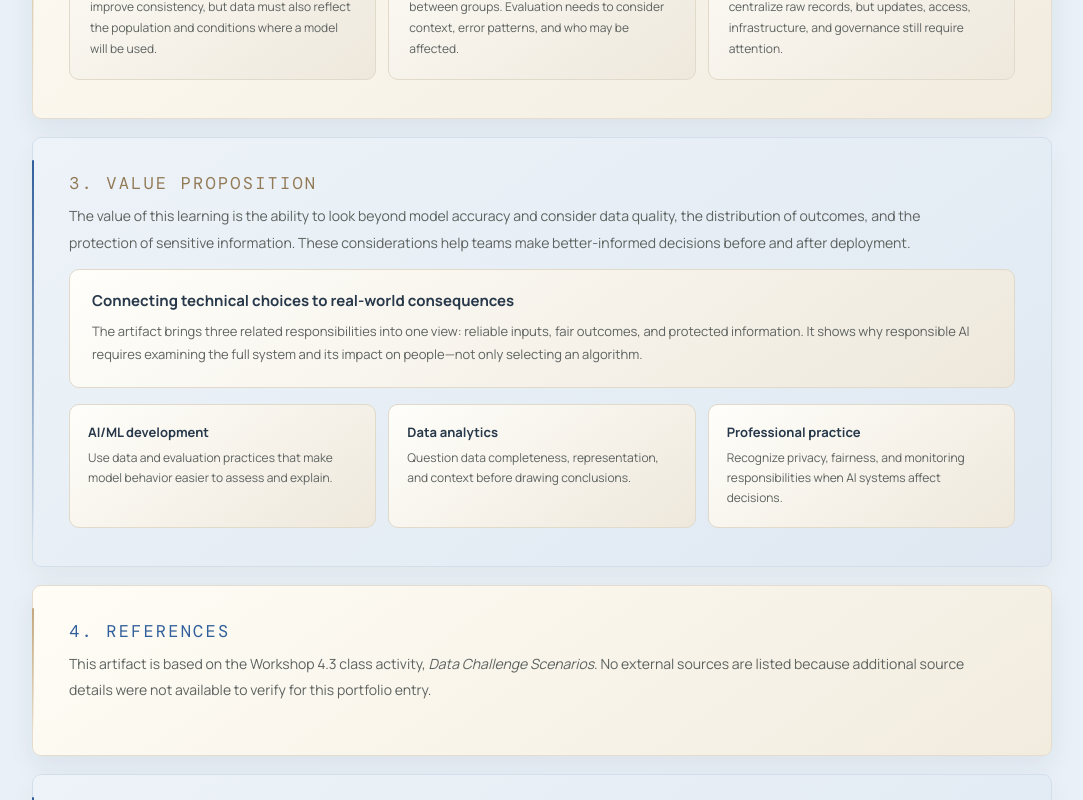
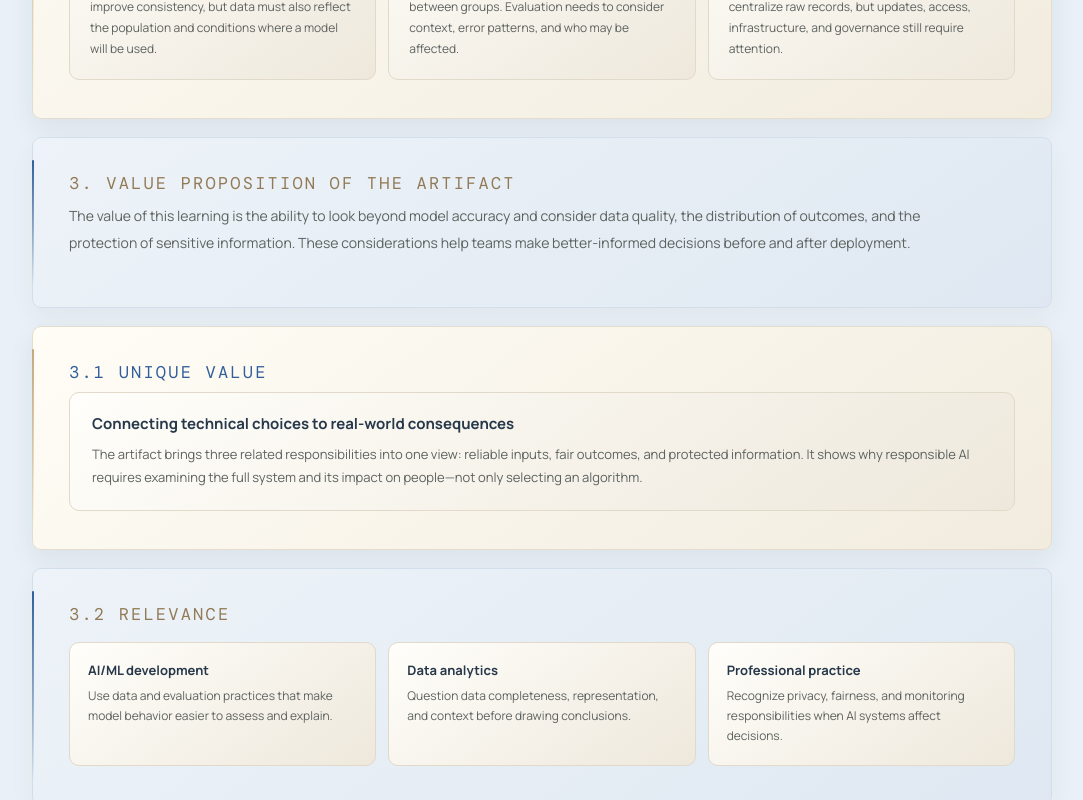
Before and after one commit to AnushaKallempudi12/portfolio, a Next.js app: page /portfolio/artifacts/responsible-ai in a window 1280 px wide. Shown: the part 3640-4440 px from the top of the page, without its empty margins (98-1181 px from the left). Built offline with nearby package versions, Linux system fonts and the light colour scheme.

Commit message:
Standardize artifact portfolio sections and value proposition details

```diff
--- a/src/app/artifacts/responsible-ai/page.jsx
+++ b/src/app/artifacts/responsible-ai/page.jsx
@@ -30,7 +30,9 @@ export default function ResponsibleAIArtifactPage(){
  <section className="detail-section"><p className="detail-index">2.2 PROCESS</p><p>The scenarios can be approached through a consistent sequence. The details change by use case, but the goal is to make assumptions visible and match safeguards to the risks involved.</p><div className="rai-process-flow" aria-label="Five-step responsible AI process">{process.map(([t,d],i)=><article key={t}><div className="rai-process-node"><span>0{i+1}</span><i>{i===0?"FRAME":i===1?"INSPECT":i===2?"ASSESS":i===3?"PROTECT":"REVIEW"}</i></div><div className="rai-process-card"><h3>{t}</h3><p>{d}</p></div></article>)}</div></section>
  <section className="detail-section"><p className="detail-index">2.3 TOOLS AND TECH USED</p><div className="rai-tool-grid"><article><Database/><h3>Data quality checks</h3><p>Profiling, missing-value review, duplicate detection, label checks, and leakage awareness.</p></article><article><Scale/><h3>Fairness evaluation</h3><p>Representation checks, subgroup performance analysis, proxy-feature review, and context-aware evaluation.</p></article><article><Activity/><h3>Monitoring</h3><p>Distribution-shift checks and ongoing performance review after deployment.</p></article><article><LockKeyhole/><h3>Privacy and security</h3><p>Data minimization, access controls, federated learning, secure aggregation, and governance practices.</p></article></div><div className="rai-tool-note"><strong>Tools and technology clarification</strong><p>These are the technical methods and concepts examined through the class scenarios. They are presented as learning tools and responsible-development practices, not as a claim that a particular software package or production system was implemented for this activity.</p></div></section>
  <section className="detail-section"><p className="detail-index">EVALUATION & LEARNING OUTCOMES</p><h2>How I evaluate the scenarios</h2><p>This is a qualitative, scenario-based evaluation rather than a report of model benchmark results. I considered whether each proposed response addresses the main risk, protects the people affected, and can be monitored or reviewed over time. The takeaways below summarize the criteria used to assess the scenarios.</p><div className="rai-takeaway-grid"><article><span>01 / DATA</span><h3>Clean data is not automatically representative</h3><p>Correcting duplicates or missing values can improve consistency, but data must also reflect the population and conditions where a model will be used.</p></article><article><span>02 / FAIRNESS</span><h3>One score cannot tell the whole story</h3><p>Overall performance can hide differences between groups. Evaluation needs to consider context, error patterns, and who may be affected.</p></article><article><span>03 / PRIVACY</span><h3>Keeping data local is only one safeguard</h3><p>Federated learning can reduce the need to centralize raw records, but updates, access, infrastructure, and governance still require attention.</p></article></div></section>
- <section className="detail-section"><p className="detail-index">3. VALUE PROPOSITION</p><p>The value of this learning is the ability to look beyond model accuracy and consider data quality, the distribution of outcomes, and the protection of sensitive information. These considerations help teams make better-informed decisions before and after deployment.</p><div className="rai-unique-card"><h4>Connecting technical choices to real-world consequences</h4><p>The artifact brings three related responsibilities into one view: reliable inputs, fair outcomes, and protected information. It shows why responsible AI requires examining the full system and its impact on people—not only selecting an algorithm.</p></div><div className="rai-relevance-grid"><article><strong>AI/ML development</strong><span>Use data and evaluation practices that make model behavior easier to assess and explain.</span></article><article><strong>Data analytics</strong><span>Question data completeness, representation, and context before drawing conclusions.</span></article><article><strong>Professional practice</strong><span>Recognize privacy, fairness, and monitoring responsibilities when AI systems affect decisions.</span></article></div></section>
+ <section className="detail-section"><p className="detail-index">3. VALUE PROPOSITION OF THE ARTIFACT</p><p>The value of this learning is the ability to look beyond model accuracy and consider data quality, the distribution of outcomes, and the protection of sensitive information. These considerations help teams make better-informed decisions before and after deployment.</p></section>
+ <section className="detail-section"><p className="detail-index">3.1 UNIQUE VALUE</p><div className="rai-unique-card"><h4>Connecting technical choices to real-world consequences</h4><p>The artifact brings three related responsibilities into one view: reliable inputs, fair outcomes, and protected information. It shows why responsible AI requires examining the full system and its impact on people—not only selecting an algorithm.</p></div></section>
+ <section className="detail-section"><p className="detail-index">3.2 RELEVANCE</p><div className="rai-relevance-grid"><article><strong>AI/ML development</strong><span>Use data and evaluation practices that make model behavior easier to assess and explain.</span></article><article><strong>Data analytics</strong><span>Question data completeness, representation, and context before drawing conclusions.</span></article><article><strong>Professional practice</strong><span>Recognize privacy, fairness, and monitoring responsibilities when AI systems affect decisions.</span></article></div></section>
  <section className="detail-section"><p className="detail-index">4. REFERENCES</p><p>This artifact is based on the Workshop 4.3 class activity, <em>Data Challenge Scenarios</em>. No external sources are listed because additional source details were not available to verify for this portfolio entry.</p></section>
  <section className="detail-section"><p className="detail-index">5. PROJECT DOCUMENTATION</p><p>The supporting documentation records the artifact scope, learning objectives, three scenario summaries, analysis and evaluation approach, technical concepts, value, limitations, and course reference. It also clarifies which practices are discussed as learning concepts rather than claimed production implementations.</p><div className="rai-tool-note"><strong>Documentation file</strong><p><a href="/portfolio/documents/Responsible%20AI%20ML%20Development%20Project%20Documentation.md" target="_blank" rel="noreferrer">Open the Data Challenge Scenarios project documentation <ArrowUpRight size={14}/></a></p></div></section>
  <section className="detail-cta"><div><p className="detail-index">RETURN TO THE COLLECTION</p><h2>Responsible AI is part of the whole lifecycle.</h2><p>Explore the other academic artifacts to see how I approach AI learning, model selection, and practical problem-solving.</p></div><Link className="detail-primary" href="/#artifacts">Back to all artifacts <ArrowUpRight size={14}/></Link></section>
```
